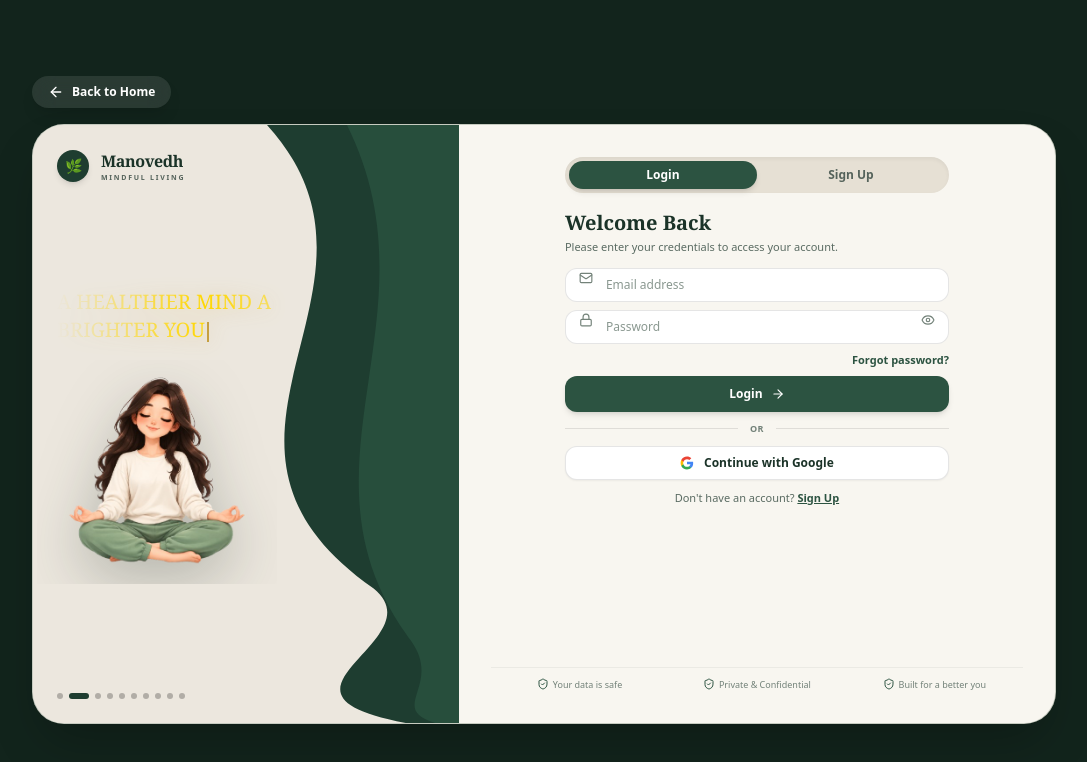
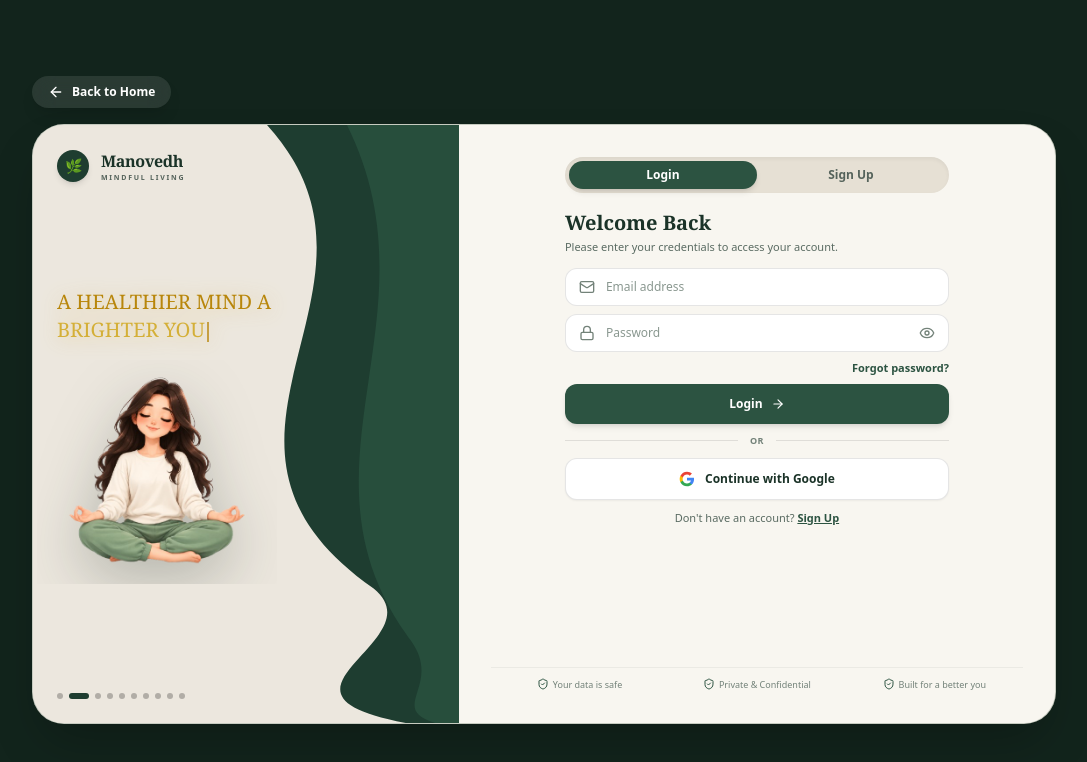
Before and after one commit to Komal822/Manovedh-frontend, a React (Vite) app: page /login in a window 1280 px wide. Shown: the top 762 px of the page, without its empty margins (96-1183 px from the left). Built offline with nearby package versions, Linux system fonts and the light colour scheme.

Commit message:
Fix login icons alignment and typewriter heading colors

```diff
--- a/src/components/Login.jsx
+++ b/src/components/Login.jsx
@@ -233,8 +233,9 @@ export default function Login({ onLoginSuccess }) {
 
           <div className="relative z-10 my-auto py-2 flex flex-col justify-center pr-14 lg:pr-20">
             <div className="mb-2 min-h-[3.5rem] sm:min-h-[4rem]">
-              <h2 className="text-lg sm:text-xl font-serif font-normal leading-tight bg-gradient-to-r from-[#b8860b] via-[#ffd700] to-[#daa520] bg-clip-text text-transparent drop-shadow-[0_2px_10px_rgba(218,165,32,0.4)]">
-                {displayedText}
+              <h2 className="text-lg sm:text-xl font-serif font-normal leading-tight drop-shadow-[0_2px_10px_rgba(218,165,32,0.4)]">
+                <span className="text-[#B8860B]">A HEALTHIER MIND A </span>
+                <span className="text-[#D4AF37]">BRIGHTER YOU</span>
                 <span className="inline-block w-[2px] h-5 ml-0.5 bg-[#b8860b] animate-pulse align-middle"></span>
               </h2>
             </div>
@@ -311,34 +312,34 @@ export default function Login({ onLoginSuccess }) {
                 </div>
 
                 <form onSubmit={handleLoginSubmit} className="space-y-2">
-                  <div className="relative">
-                    <Mail className="w-3.5 h-3.5 absolute left-3.5 top-1/2 -translate-y-1/2 text-[#738279]" />
+                  <div className="relative flex items-center">
+                    <Mail className="w-4 h-4 absolute left-3.5 text-[#738279]" />
                     <input
                       type="email"
                       required
                       placeholder="Email address"
                       value={loginData.email}
                       onChange={(e) => setLoginData({ ...loginData, email: e.target.value })}
-                      className="w-full pl-10 pr-3 py-2 bg-white border border-black/10 rounded-xl text-xs text-[#1b3328] placeholder-[#8a9890] focus:outline-none focus:ring-2 focus:ring-[#2c5341]"
+                      className="w-full pl-10 pr-3 py-2.5 bg-white border border-black/10 rounded-xl text-xs text-[#1b3328] placeholder-[#8a9890] focus:outline-none focus:ring-2 focus:ring-[#2c5341]"
                     />
                   </div>
 
-                  <div className="relative">
-                    <Lock className="w-3.5 h-3.5 absolute left-3.5 top-1/2 -translate-y-1/2 text-[#738279]" />
+                  <div className="relative flex items-center">
+                    <Lock className="w-4 h-4 absolute left-3.5 text-[#738279]" />
                     <input
                       type={showPassword ? 'text' : 'password'}
                       required
                       placeholder="Password"
                       value={loginData.password}
                       onChange={(e) => setLoginData({ ...loginData, password: e.target.value })}
-                      className="w-full pl-10 pr-10 py-2 bg-white border border-black/10 rounded-xl text-xs text-[#1b3328] placeholder-[#8a9890] focus:outline-none focus:ring-2 focus:ring-[#2c5341]"
+                      className="w-full pl-10 pr-10 py-2.5 bg-white border border-black/10 rounded-xl text-xs text-[#1b3328] placeholder-[#8a9890] focus:outline-none focus:ring-2 focus:ring-[#2c5341]"
                     />
                     <button
                       type="button"
                       onClick={() => setShowPassword(!showPassword)}
-                      className="absolute right-3.5 top-1/2 -translate-y-1/2 text-[#738279] hover:text-[#1b3328] cursor-pointer"
+                      className="absolute right-3.5 text-[#738279] hover:text-[#1b3328] cursor-pointer"
                     >
-                      {showPassword ? <EyeOff className="w-3.5 h-3.5" /> : <Eye className="w-3.5 h-3.5" />}
+                      {showPassword ? <EyeOff className="w-4 h-4" /> : <Eye className="w-4 h-4" />}
                     </button>
                   </div>
 
@@ -354,7 +355,7 @@ export default function Login({ onLoginSuccess }) {
 
                   <button
                     type="submit"
-                    className="w-full py-2.5 mt-0.5 rounded-xl bg-[#2c5341] hover:bg-[#203e31] text-white font-bold text-xs shadow-md flex items-center justify-center gap-2 cursor-pointer transition-all"
+                    className="w-full py-3 mt-0.5 rounded-xl bg-[#2c5341] hover:bg-[#203e31] text-white font-bold text-xs shadow-md flex items-center justify-center gap-2 cursor-pointer transition-all"
                   >
                     <span>Login</span>
                     <ArrowRight className="w-3.5 h-3.5" />
@@ -369,9 +370,9 @@ export default function Login({ onLoginSuccess }) {
                 <button
                   type="button"
                   onClick={handleGoogleLogin}
-                  className="w-full py-2 mb-2.5 rounded-xl bg-white hover:bg-gray-50 border border-black/10 text-[#1b3328] font-semibold text-xs shadow-sm flex items-center justify-center gap-2.5 cursor-pointer transition-all"
+                  className="w-full py-3 mb-2.5 rounded-xl bg-white hover:bg-gray-50 border border-black/10 text-[#1b3328] font-semibold text-xs shadow-sm flex items-center justify-center gap-2.5 cursor-pointer transition-all"
                 >
-                  <svg className="w-3.5 h-3.5" viewBox="0 0 24 24">
+                  <svg className="w-4 h-4" viewBox="0 0 24 24">
                     <path fill="#4285F4" d="M22.56 12.25c0-.78-.07-1.53-.2-2.25H12v4.26h5.92c-.26 1.37-1.04 2.53-2.21 3.31v2.77h3.57c2.08-1.92 3.28-4.74 3.28-8.09z" />
                     <path fill="#34A853" d="M12 23c2.97 0 5.46-.98 7.28-2.66l-3.57-2.77c-.98.66-2.23 1.06-3.71 1.06-2.86 0-5.29-1.93-6.16-4.53H2.18v2.84C3.99 20.53 7.7 23 12 23z" />
                     <path fill="#FBBC05" d="M5.84 14.09c-.22-.66-.35-1.36-.35-2.09s.13-1.43.35-2.09V7.06H2.18C1.43 8.55 1 10.22 1 12s.43 3.45 1.18 4.94l2.85-2.22.81-.63z" />
@@ -400,21 +401,21 @@ export default function Login({ onLoginSuccess }) {
                 </div>
 
                 <form onSubmit={handleSendOtp} className="space-y-2.5">
-                  <div className="relative">
-                    <Mail className="w-3.5 h-3.5 absolute left-3.5 top-1/2 -translate-y-1/2 text-[#738279]" />
+                  <div className="relative flex items-center">
+                    <Mail className="w-4 h-4 absolute left-3.5 text-[#738279]" />
                     <input
                       type="email"
                       required
                       placeholder="Enter your registered email"
                       value={resetEmail}
                       onChange={(e) => setResetEmail(e.target.value)}
-                      className="w-full pl-10 pr-3 py-2 bg-white border border-black/10 rounded-xl text-xs text-[#1b3328] placeholder-[#8a9890] focus:outline-none focus:ring-2 focus:ring-[#2c5341]"
+                      className="w-full pl-10 pr-3 py-2.5 bg-white border border-black/10 rounded-xl text-xs text-[#1b3328] placeholder-[#8a9890] focus:outline-none focus:ring-2 focus:ring-[#2c5341]"
                     />
                   </div>
 
                   <button
                     type="submit"
-                    className="w-full py-2.5 rounded-xl bg-[#2c5341] hover:bg-[#203e31] text-white font-bold text-xs shadow-md flex items-center justify-center gap-2 cursor-pointer transition-all"
+                    className="w-full py-3 rounded-xl bg-[#2c5341] hover:bg-[#203e31] text-white font-bold text-xs shadow-md flex items-center justify-center gap-2 cursor-pointer transition-all"
                   >
                     <span>Send OTP</span>
                     <ArrowRight className="w-3.5 h-3.5" />
@@ -452,13 +453,13 @@ export default function Login({ onLoginSuccess }) {
                       placeholder="Enter 4-digit OTP"
                       value={enteredOtp}
                       onChange={(e) => setEnteredOtp(e.target.value)}
-                      className="w-full px-3 py-2 text-center tracking-[1em] text-sm font-bold bg-white border border-black/10 rounded-xl text-[#1b3328] placeholder:tracking-normal placeholder:font-normal placeholder:text-xs placeholder-[#8a9890] focus:outline-none focus:ring-2 focus:ring-[#2c5341]"
+                      className="w-full px-3 py-2.5 text-center tracking-[1em] text-sm font-bold bg-white border border-black/10 rounded-xl text-[#1b3328] placeholder:tracking-normal placeholder:font-normal placeholder:text-xs placeholder-[#8a9890] focus:outline-none focus:ring-2 focus:ring-[#2c5341]"
                     />
                   </div>
 
                   <button
                     type="submit"
-                    className="w-full py-2.5 rounded-xl bg-[#2c5341] hover:bg-[#203e31] text-white font-bold text-xs shadow-md flex items-center justify-center gap-2 cursor-pointer transition-all"
+                    className="w-full py-3 rounded-xl bg-[#2c5341] hover:bg-[#203e31] text-white font-bold text-xs shadow-md flex items-center justify-center gap-2 cursor-pointer transition-all"
                   >
                     <span>Verify OTP</span>
                     <ArrowRight className="w-3.5 h-3.5" />
@@ -488,47 +489,47 @@ export default function Login({ onLoginSuccess }) {
                 </div>
 
                 <form onSubmit={handleResetPasswordSubmit} className="space-y-2">
-                  <div className="relative">
-                    <Lock className="w-3.5 h-3.5 absolute left-3.5 top-1/2 -translate-y-1/2 text-[#738279]" />
+                  <div className="relative flex items-center">
+                    <Lock className="w-4 h-4 absolute left-3.5 text-[#738279]" />
                     <input
                       type={showNewPassword ? 'text' : 'password'}
                       required
                       placeholder="New Password"
                       value={newPasswordData.newPassword}
                       onChange={(e) => setNewPasswordData({ ...newPasswordData, newPassword: e.target.value })}
-                      className="w-full pl-10 pr-10 py-2 bg-white border border-black/10 rounded-xl text-xs text-[#1b3328] placeholder-[#8a9890] focus:outline-none focus:ring-2 focus:ring-[#2c5341]"
+                      className="w-full pl-10 pr-10 py-2.5 bg-white border border-black/10 rounded-xl text-xs text-[#1b3328] placeholder-[#8a9890] focus:outline-none focus:ring-2 focus:ring-[#2c5341]"
                     />
                     <button
                       type="button"
                       onClick={() => setShowNewPassword(!showNewPassword)}
-                      className="absolute right-3.5 top-1/2 -translate-y-1/2 text-[#738279] hover:text-[#1b3328] cursor-pointer"
+                      className="absolute right-3.5 text-[#738279] hover:text-[#1b3328] cursor-pointer"
                     >
-                      {showNewPassword ? <EyeOff className="w-3.5 h-3.5" /> : <Eye className="w-3.5 h-3.5" />}
+                      {showNewPassword ? <EyeOff className="w-4 h-4" /> : <Eye className="w-4 h-4" />}
                     </button>
                   </div>
 
-                  <div className="relative">
-                    <Lock className="w-3.5 h-3.5 absolute left-3.5 top-1/2 -translate-y-1/2 text-[#738279]" />
+                  <div className="relative flex items-center">
+                    <Lock className="w-4 h-4 absolute left-3.5 text-[#738279]" />
                     <input
                       type={showConfirmPassword ? 'text' : 'password'}
                       required
                       placeholder="Confirm New Password"
                       value={newPasswordData.confirmPassword}
                       onChange={(e) => setNewPasswordData({ ...newPasswordData, confirmPassword: e.target.value })}
-                      className="w-full pl-10 pr-10 py-2 bg-white border border-black/10 rounded-xl text-xs text-[#1b3328] placeholder-[#8a9890] focus:outline-none focus:ring-2 focus:ring-[#2c5341]"
+                      className="w-full pl-10 pr-10 py-2.5 bg-white border border-black/10 rounded-xl text-xs text-[#1b3328] placeholder-[#8a9890] focus:outline-none focus:ring-2 focus:ring-[#2c5341]"
                     />
                     <button
                       type="button"
                       onClick={() => setShowConfirmPassword(!showConfirmPassword)}
-                      className="absolute right-3.5 top-1/2 -translate-y-1/2 text-[#738279] hover:text-[#1b3328] cursor-pointer"
+                      className="absolute right-3.5 text-[#738279] hover:text-[#1b3328] cursor-pointer"
                     >
-                      {showConfirmPassword ? <EyeOff className="w-3.5 h-3.5" /> : <Eye className="w-3.5 h-3.5" />}
+                      {showConfirmPassword ? <EyeOff className="w-4 h-4" /> : <Eye className="w-4 h-4" />}
                     </button>
                   </div>
 
                   <button
                     type="submit"
-                    className="w-full py-2.5 mt-0.5 rounded-xl bg-[#2c5341] hover:bg-[#203e31] text-white font-bold text-xs shadow-md flex items-center justify-center gap-2 cursor-pointer transition-all"
+                    className="w-full py-3 mt-0.5 rounded-xl bg-[#2c5341] hover:bg-[#203e31] text-white font-bold text-xs shadow-md flex items-center justify-center gap-2 cursor-pointer transition-all"
                   >
                     <span>Update Password</span>
                     <ArrowRight className="w-3.5 h-3.5" />
```
Also changed, not shown: src/components/SignUp.jsx (+10 -10 lines).
